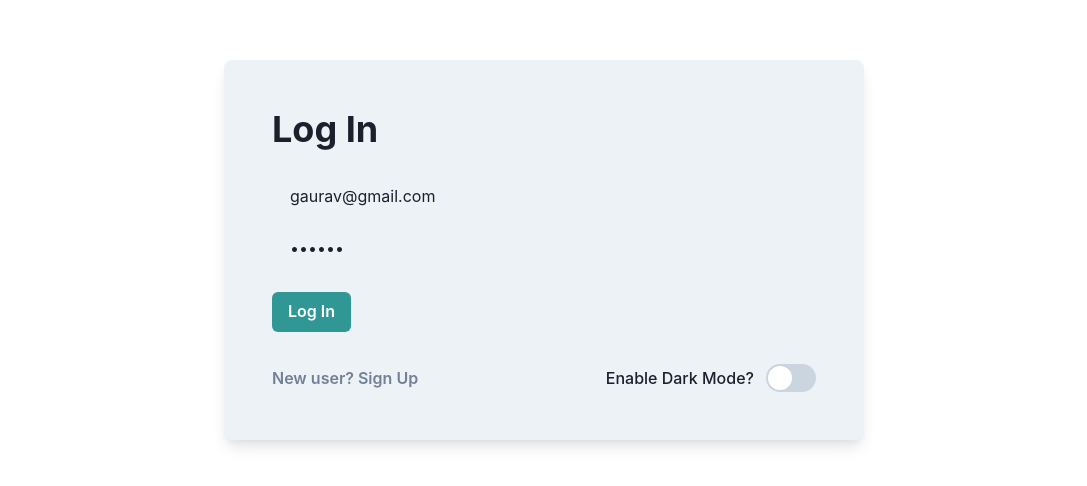
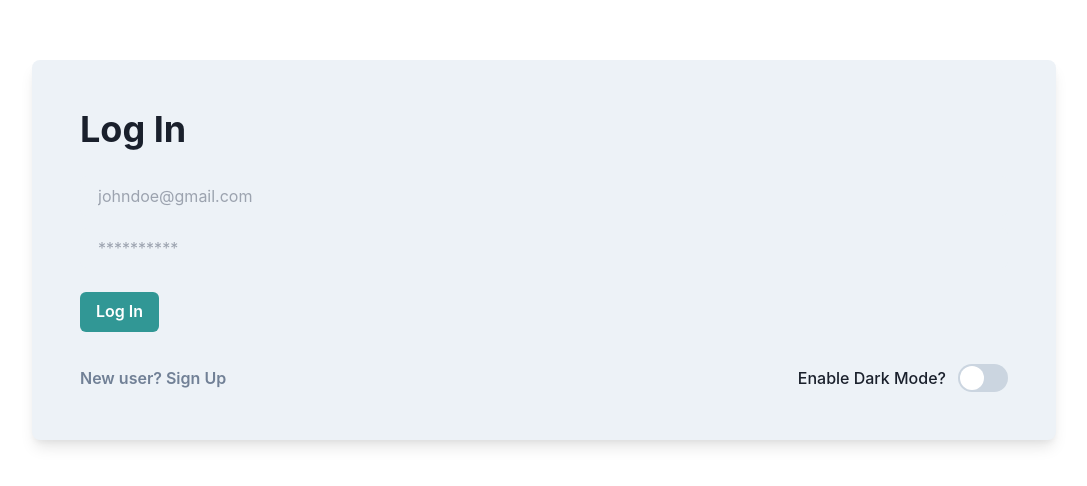
Before and after one commit to gaurav-sunthwal/RemindME, a Next.js app: page / in a window 1280 px wide. Shown: the part 150-636 px from the top of the page, without its empty margins (96-1183 px from the left). Built offline with nearby package versions, Linux system fonts and the light colour scheme.

Commit message:
added firebase, completed login and routing work

```diff
--- /dev/null
+++ b/app/Auth/firebaseConfig.js
@@ -0,0 +1,22 @@
+// Import the functions you need from the SDKs you need
+import { initializeApp } from "firebase/app";
+import { getAuth } from "firebase/auth"; // Import getAuth for authentication
+// import { getAnalytics } from "firebase/analytics"; // Only use this if you need analytics
+
+// Your web app's Firebase configuration
+const firebaseConfig = {
+  apiKey: "AIzaSyBc1Bp_t9_YhsTjybYamCFtDB1FvR5zGZ0",
+  authDomain: "remindme-9e3b1.firebaseapp.com",
+  projectId: "remindme-9e3b1",
+  storageBucket: "remindme-9e3b1.appspot.com",
+  messagingSenderId: "461350972901",
+  appId: "1:461350972901:web:e9ca0e475fc6f27237930c",
+  measurementId: "G-14ZB270KHF", // Measurement ID is optional
+};
+
+// Initialize Firebase
+const app = initializeApp(firebaseConfig);
+const auth = getAuth(app); // Initialize Firebase authentication
+
+// Export auth for use in other files
+export { auth };
--- a/app/Components/Login.tsx
+++ b/app/Components/Login.tsx
@@ -13,7 +13,16 @@ import {
   useColorModeValue,
   HStack,
   Box,
+  useMediaQuery,
+  Divider,
 } from "@chakra-ui/react";
+import {
+  signInWithEmailAndPassword,
+  createUserWithEmailAndPassword,
+} from "firebase/auth"; // Import Firebase functions
+import { useToast } from "@chakra-ui/react";
+import { auth } from "../Auth/firebaseConfig";
+import { useRouter } from "next/navigation";
 
 interface CardProps {
   formBackground: string;
@@ -24,31 +33,77 @@ interface CardProps {
   setEmail: (email: string) => void;
   password: string;
   setPassword: (password: string) => void;
-  handleSubmit: (e: React.FormEvent<HTMLFormElement>) => void; // Update to accept an event
+  handleSubmit: (e: React.FormEvent<HTMLFormElement>) => void; // Update this line to include the event argument
 }
 
 const Login = () => {
   const { toggleColorMode } = useColorMode();
   const formBackground = useColorModeValue("gray.100", "gray.700");
-  const [isSignIn, setIsSignIn] = useState(true); // New state for toggling between Sign In and Sign Up
-  const [email, setEmail] = useState("gaurav@gmail.com"); // State for email input
-  const [pasword, setPassword] = useState("gaurav"); // State for email input
+  const [isSignIn, setIsSignIn] = useState(true); // State for toggling between Sign In and Sign Up
+  const [email, setEmail] = useState(""); // State for email input
+  const [password, setPassword] = useState(""); // State for password input
 
+  const toast = useToast(); // Chakra UI toast for notifications
+  const router = useRouter();
   const handleToggle = () => {
     setIsSignIn(!isSignIn); // Toggle between Sign In and Sign Up
   };
 
-  const handleSubmit = (e: React.FormEvent<HTMLFormElement>) => {
-    e.preventDefault(); // Prevent the form from reloading the page
-    // Save user details to local storage
-    const userDetails = {
-      email: email, // Use the actual email input value
-      // Add other user details as needed
-    };
-    localStorage.setItem("user", JSON.stringify(userDetails));
-
-    // Redirect to home page
-    window.location.href = "/Home"; // Change to your actual home page route
+  const handleSubmit = async (e: React.FormEvent<HTMLFormElement>) => {
+    e.preventDefault();
+    if (isSignIn) {
+      try {
+        const userCredential = await signInWithEmailAndPassword(
+          auth,
+          email,
+          password
+        );
+        const user = userCredential.user;
+        localStorage.setItem("user", JSON.stringify({ email: user.email }));
+        router.push("/Home"); // Using router instead of window.location
+        toast({
+          title: "Login Successful",
+          description: `Welcome back, ${user.email}`,
+          status: "success",
+          duration: 5000,
+          isClosable: true,
+        });
+      } catch (error) {
+        toast({
+          title: "Error Logging In",
+          description: error instanceof Error ? error.message : "Unknown error",
+          status: "error",
+          duration: 5000,
+          isClosable: true,
+        });
+      }
+    } else {
+      try {
+        const userCredential = await createUserWithEmailAndPassword(
+          auth,
+          email,
+          password
+        );
+        const user = userCredential.user;
+        localStorage.setItem("user", JSON.stringify({ email: user.email }));
+        router.push("/Home"); // Using router instead of window.location
+        toast({
+          title: "Account Created",
+          description: `Account created for ${user.email}`,
+          status: "success",
+          duration: 5000,
+          isClosable: true,
+        });
+      } catch (error) {
+        toast({
+          title: "Error Signing Up",
+          description: error instanceof Error ? error.message : "Unknown error",
+          status: "error",
+          duration: 5000,
+          isClosable: true,
+        });
+      }
+    }
   };
 
   return (
@@ -56,12 +111,12 @@ const Login = () => {
       formBackground={formBackground}
       toggleColorMode={toggleColorMode}
       isSignIn={isSignIn}
-      onToggle={handleToggle} // Pass the toggle function
-      email={email} // Pass email state
-      setEmail={setEmail} // Pass setEmail function
-      password={pasword} // Pass email state
-      setPassword={setPassword} // Pass setEmail function
-      handleSubmit={handleSubmit} // Pass submit function
+      onToggle={handleToggle}
+      email={email}
+      setEmail={setEmail}
+      password={password}
+      setPassword={setPassword}
+      handleSubmit={handleSubmit}
     />
   );
 };
@@ -77,6 +132,7 @@ function FormCard({
   password,
   setPassword,
 }: CardProps) {
+  const [isLargerThan800] = useMediaQuery('(min-width: 800px)')
   return (
     <>
       <Flex h="100vh" w={"100%"} alignItems="center" justifyContent="center">
@@ -86,7 +142,7 @@ function FormCard({
           p={12}
           borderRadius={8}
           boxShadow="lg"
-          w={"50%"}
+          w={"80%"}
         >
           <Heading mb={6}>{isSignIn ? "Log In" : "Sign Up"}</Heading>
           <form onSubmit={handleSubmit}>
@@ -104,8 +160,8 @@ function FormCard({
               type="email"
               variant="filled"
               mb={3}
-              value={email} // Bind the input value to state
-              onChange={(e) => setEmail(e.target.value)} // Update state on change
+              value={email}
+              onChange={(e) => setEmail(e.target.value)}
               required
             />
             <Input
@@ -113,16 +169,15 @@ function FormCard({
               type="password"
               variant="filled"
               mb={6}
-              value={password} // Bind the input value to state
+              value={password}
               onChange={(e) => setPassword(e.target.value)}
               required
             />
             <Button colorScheme="teal" mb={8} type="submit">
-              {isSignIn ? "Log In" : "Sign Up"}{" "}
-              {/* Change button text based on state */}
+              {isSignIn ? "Log In" : "Sign Up"}
             </Button>
           </form>
-          <HStack w={"100%"} justifyContent={"space-between"}>
+          <HStack w={"100%"} justifyContent={"space-between"} wrap={"wrap"}>
             <Box>
               <Button variant="link" onClick={onToggle}>
                 {isSignIn
@@ -130,6 +185,7 @@ function FormCard({
                   : "Already have an account? Sign In"}
               </Button>
             </Box>
+            {isLargerThan800 ? "": <Divider />  }
             <Box>
               <FormControl display="flex" alignItems="center">
                 <FormLabel htmlFor="dark_mode" mb="0">
--- a/app/Components/Navbar.tsx
+++ b/app/Components/Navbar.tsx
@@ -26,6 +26,9 @@ import Image from "next/image";
 // img import
 
 import logo from "@/Img/logo.png";
+import { signOut } from "firebase/auth";
+import { auth } from "../Auth/firebaseConfig";
+import { useRouter } from "next/navigation";
 
 interface Props {
   children: React.ReactNode;
@@ -56,6 +59,17 @@ export default function Navbar() {
   const { isOpen, onOpen, onClose } = useDisclosure();
   const { toggleColorMode } = useColorMode();
   const { colorMode } = useColorMode(); // Get the color mode
+  const router = useRouter();
+
+  const handleLogout = async () => {
+    try {
+      await signOut(auth); // Sign out the user
+      localStorage.removeItem("user"); // Optionally remove user data from localStorage
+      router.push("/"); // Redirect to login page after logout
+    } catch (error) {
+      console.error("Error logging out:", error);
+    }
+  };
   return (
     <>
       <Box bg={useColorModeValue("gray.100", "gray.900")} px={4}>
@@ -102,7 +116,7 @@ export default function Navbar() {
                 <MenuItem>
                   <FormControl display="flex" alignItems="center">
                     <FormLabel htmlFor="dark_mode" mb="0">
-                      Enable { colorMode === "light" ? "Dark" : "Light"} Mode?
+                      Enable {colorMode === "light" ? "Dark" : "Light"} Mode?
                     </FormLabel>
                     <Switch
                       id="dark_mode"
@@ -113,7 +127,9 @@ export default function Navbar() {
                   </FormControl>
                 </MenuItem>
                 <MenuDivider />
-                <MenuItem>Log Out</MenuItem>
+                <MenuItem onClick={handleLogout}>
+                  Log Out
+                </MenuItem>
               </MenuList>
             </Menu>
           </Flex>
@@ -129,7 +145,6 @@ export default function Navbar() {
           </Box>
         ) : null}
       </Box>
-
     </>
   );
 }
--- a/app/Home/page.tsx
+++ b/app/Home/page.tsx
@@ -1,15 +1,27 @@
-import { Box } from '@chakra-ui/react'
-import React from 'react'
-import Navbar from '../Components/Navbar'
-import AddTask from '../Components/AddTask'
+"use client"; // Ensure this component is treated as a client component
 
-export default function page() {
+import { Box } from '@chakra-ui/react';
+import React, { useEffect } from 'react'; // Import useEffect
+import { useRouter } from 'next/navigation'; // Import useRouter for navigation
+import Navbar from '../Components/Navbar';
+import AddTask from '../Components/AddTask';
+
+export default function Page() {
+  const router = useRouter();
+
+  useEffect(() => {
+    const email = localStorage.getItem("email"); // Get the email from localStorage
+    if (!email) {
+      router.push("/home"); // Redirect to the login page if no email is found
+    }
+  }, [router]);
+
   return (
     <div>
-     <Navbar/>
-     <Box>
-        <AddTask/>
-     </Box>
+      <Navbar />
+      <Box>
+        <AddTask />
+      </Box>
     </div>
-  )
+  );
 }
--- a/app/page.tsx
+++ b/app/page.tsx
@@ -1,25 +1,39 @@
-"use client"
+"use client";
 
 import { useRouter } from "next/navigation"; // Updated import from next/router to next/navigation
 import Login from "./Components/Login";
-import { useEffect } from 'react';
+import { useEffect, useState } from "react";
 
 export default function Home() {
   const router = useRouter();
+  const [isAuthenticated, setIsAuthenticated] = useState(false); // State to track authentication
+  const [isLoading, setIsLoading] = useState(true); // State to track loading state
 
   useEffect(() => {
     const name = localStorage.getItem("name");
     const email = localStorage.getItem("email");
-    console.log(name)
 
     if (name || email) {
+      // If user details are found, set isAuthenticated to true
+      setIsAuthenticated(true);
+    }
+
+    // Once the check is done, stop loading
+    setIsLoading(false);
+  }, []);
+
+  useEffect(() => {
+    if (isAuthenticated) {
+      // Redirect to home page if authenticated
       router.push("/home");
     }
-  }, [router]);
+  }, [isAuthenticated, router]);
 
-  return (
-    <>
-      <Login />
-    </>
-  );
+  // Show a loading state or spinner until the check is complete
+  if (isLoading) {
+    return <div>Loading...</div>;
+  }
+
+  // Render Login component if user is not authenticated
+  return !isAuthenticated ? <Login /> : null;
 }
--- a/package.json
+++ b/package.json
@@ -7,7 +7,7 @@
     "build": "next build",
     "start": "next start",
     "lint": "next lint",
-    "tauri" : "tauri"
+    "tauri": "tauri"
   },
   "dependencies": {
     "@chakra-ui/icons": "^2.1.1",
@@ -15,6 +15,7 @@
     "@chakra-ui/react": "^2.8.2",
     "@emotion/react": "^11.13.3",
     "@emotion/styled": "^11.13.0",
+    "firebase": "^10.13.2",
     "framer-motion": "^11.5.6",
     "next": "14.2.13",
     "react": "^18",
```
Also changed, not shown: 1 other file (tests, documents, lock files or other folders).
